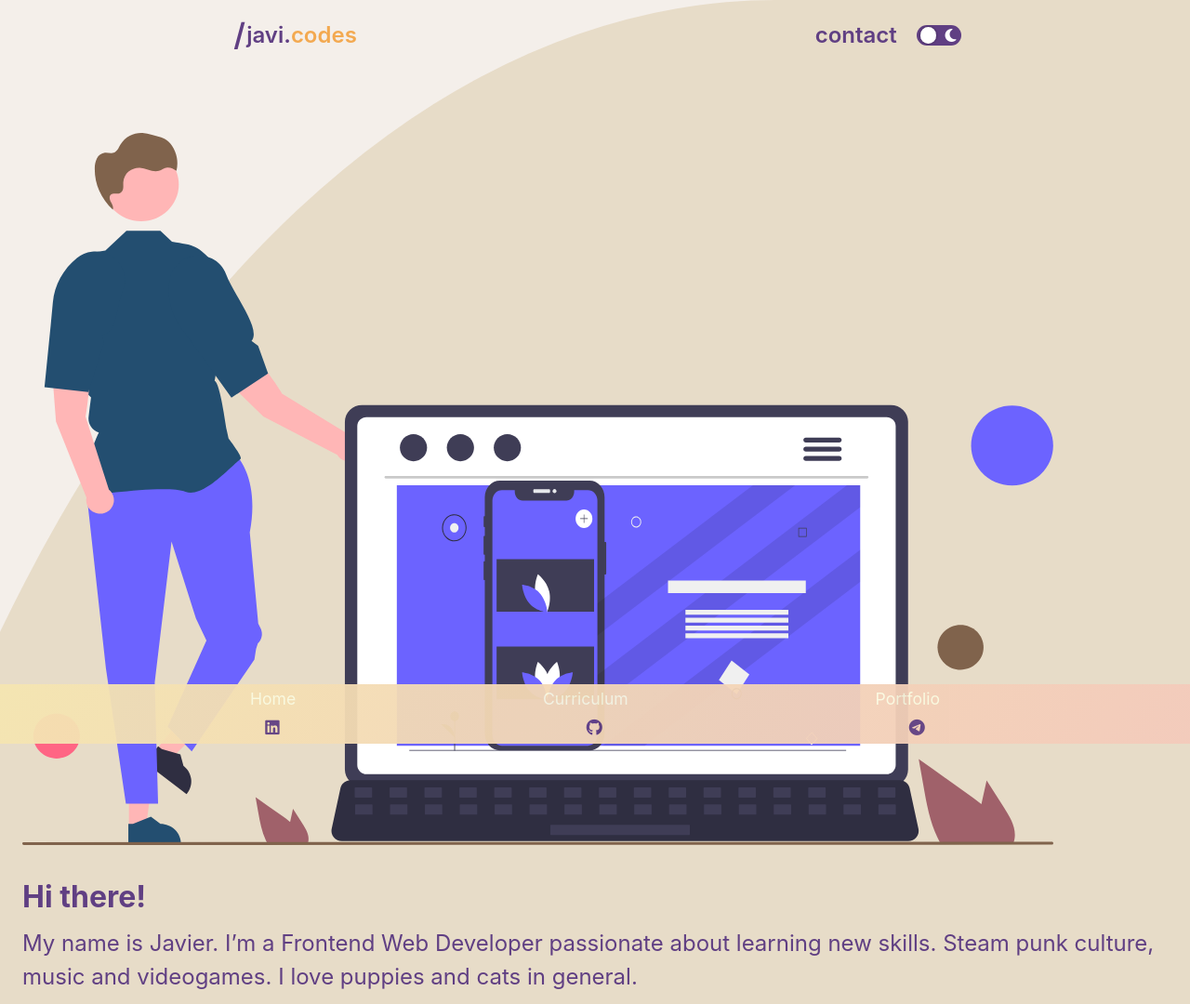
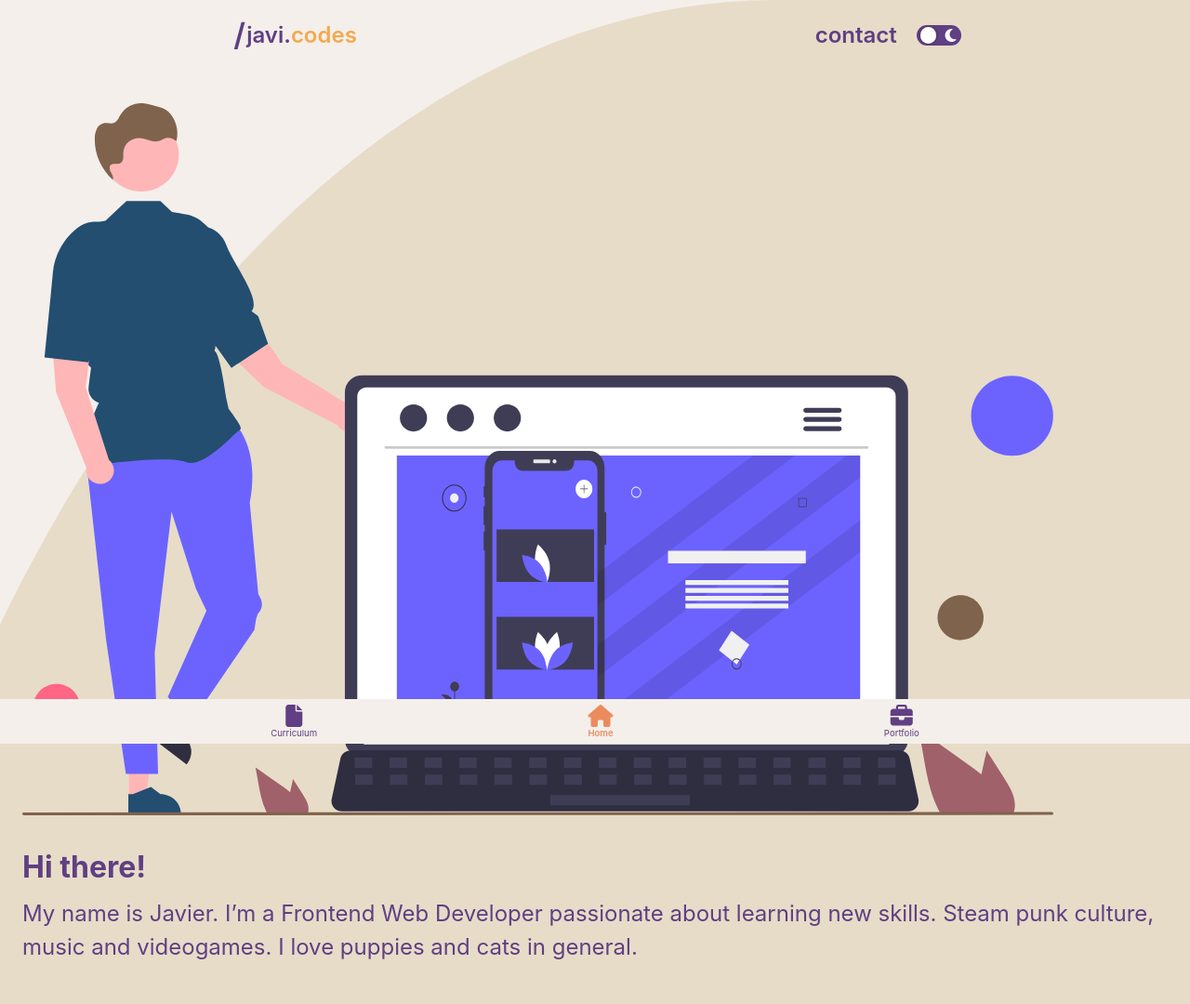
Before and after one commit to JaviVS7/portfolio-deploy, a website built with Vite: page index.html in a window 1280 px wide. Shown: the top 1080 px of the page at 93% size. Built offline with nearby package versions, Linux system fonts and the light colour scheme.

Commit message:
fix menu__ bar

```diff
--- a/index.html
+++ b/index.html
@@ -103,6 +103,11 @@
           <span style="font-weight: 600;">2024 @javi.codes</span>
         </div>
         <!-- <div class="footer__social">
+        <nav class="menu__social">
+          <a href="#"><i class="social__icon fa-brands fa-linkedin"></i></a>
+          <a href="#"><i class="social__icon fa-brands fa-github"></i></a>
+          <a href="#"><i class="social__icon fa-brands fa-telegram"></i></a>
+        </nav>
 
           <a id="burguer-btn"><i class="social__icon fa fa-bars"></i></a>
         </div> -->
@@ -111,15 +116,17 @@
       <!--MENU BAR-->
       <div id="menu" class="layout__menu">
        <nav class="menu__container">
-         <a href="#" class="aside__item">Home</a>
-         <a href="/" class="aside__item">Curriculum</a>
-         <a href="/" class="aside__item">Portfolio</a>
+         <a href="#" class="aside__item"><i class="fa-solid fa-file"></i>
+          <span class="item__name">Curriculum</span>
+        </a>
+        <a href="#" class="aside__item aside__item--active"><i class="fa-solid fa-house"></i>
+         <span class="item__name">Home</span>
+        </a>
+         <a href="#" class="aside__item"><i class="fa-solid fa-briefcase"></i>
+          <span class="item__name">Portfolio</span>
+         </a>
        </nav>
-       <nav class="menu__social">
-        <a href="#"><i class="social__icon fa-brands fa-linkedin"></i></a>
-        <a href="#"><i class="social__icon fa-brands fa-github"></i></a>
-        <a href="#"><i class="social__icon fa-brands fa-telegram"></i></a>
-       </nav>
+
      </div>
     </div>
 
--- a/src/css/menu.scss
+++ b/src/css/menu.scss
@@ -1,19 +1,15 @@
 $nav-color: #fafae1;
 
 .layout__menu {
-    display: flex;
-    flex-direction: column;
-    gap: 0.3rem;
-    padding: 0.2rem;
     position: fixed;
     bottom: 0;
     // left: 100%;
     width: 100%;
-    height: 4rem;
+    height: 3rem;
+    background-color: #F4EFEA;
     // overflow: hidden;
-    background-image: linear-gradient(120deg, #f5e5b2 0%, #f3c9bb 100%);
-    opacity: 0.95;
-    // transition: transform .2s ease-in-out;
+    // background-image: linear-gradient(120deg, #f5e5b2 0%, #f3c9bb 100%);
+    opacity: 1;
 
 
     // &.open {
@@ -22,28 +18,41 @@ $nav-color: #fafae1;
     // }
 
     body.dark & {
+        // background-color: #5f4e68;
         background-image: linear-gradient(135deg, #667eea 0%, #764ba2 100%);
+        color: white;
+        .aside__item--active {
+            color:#6ce2ff;
+        }
     }
+
+        .menu__container {
+            display: flex;
+            flex-direction: row;
+            justify-content: space-evenly;
+            margin-top: 0.35rem;
+            font-size: 1.5rem;
+
+
+            .aside__item {
+                display: flex;
+                flex-direction: column;
+                align-items: center;
+
+                // border: 1px solid red;
+                // width: 2.5rem;
+
+                .item__name {
+                    font-size: 0.6rem;
+                    // font-weight: 600;
+                    // color: #F3A950;
+                }
+
+
+            }
+
+        }
 
 
 
-        .menu__container {
-            display: flex;
-            width: 100%;
-            flex-direction: row;
-            justify-content: space-evenly;
-            font-size: 1.1rem;
-            color: $nav-color;
-
-        }
-
-        .menu__social {
-            display: flex;
-            width: 100%;
-            flex-direction: row;
-            justify-content: space-evenly;
-            gap: 3rem;
-            font-size: 1.1rem;
-        }
-
 }
--- a/style.scss
+++ b/style.scss
@@ -68,7 +68,7 @@ body {
 
 .layout__main {
   // border: 3px solid red;
-  margin-top: 5rem;
+  margin-top: 3rem;
   padding: 0 1.5rem;
 
   .main__img {
@@ -137,7 +137,11 @@ body {
   }
 
 
+.aside__item--active {
+  color: #EC8B5E;
+  font-weight: 600;
 
+}
 
 
 
```
